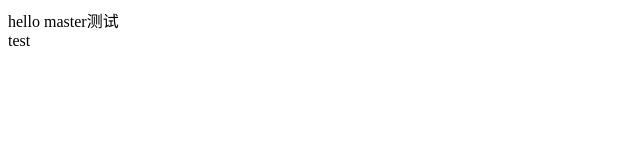
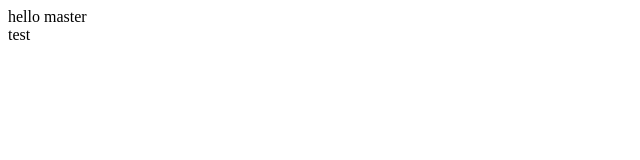
Before and after one commit to gaoyingying-90/demo, a plain HTML site: page index.html in a window 1280 px wide. Shown: the whole page, without its empty margins (0-640 px from the left). Drawn offline with Linux system fonts and the light colour scheme.

Commit message:
Revert "11"
This reverts commit b00570810723cd6f5b2979d7f7b8921da1df97f8.

```diff
--- a/index.html
+++ b/index.html
@@ -7,7 +7,7 @@
     <title>Document</title>
 </head>
 <body>
-    <div>hello  master测试</div>
+    <div>hello  master</div>
     <div>test</div>
 </body>
 </html>
```
